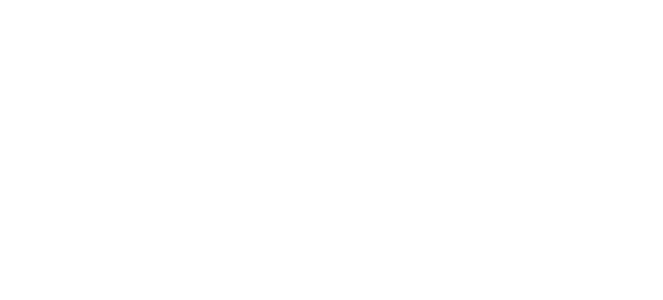
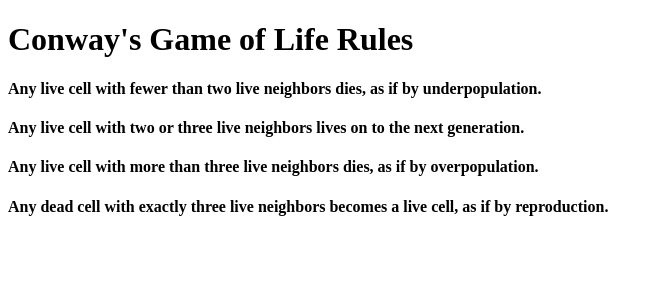
Before and after one commit to krisztinanmth/chikusho, a React (Create React App) app: page /rules in a window 1280 px wide. Shown: the top 300 px of the page, without its empty margins (0-663 px from the left). Built offline with nearby package versions, Linux system fonts and the light colour scheme.

Commit message:
feat(Rules.js)

```diff
--- a/src/components/App.js
+++ b/src/components/App.js
@@ -1,11 +1,15 @@
 import React from 'react';
 import { BrowserRouter as Router, Route } from 'react-router-dom';
 import Team from '../containers/Team';
+import Rules from '../containers/Rules'
 
 const App = () => {
   return (
     <Router>
+      <div>
       <Route exact path="/team" component={Team} />
+      <Route  path="/rules" component={Rules}/>
+      </div>
     </Router>
   );
 };
--- /dev/null
+++ b/src/containers/Rules.js
@@ -0,0 +1,22 @@
+import React, { Component } from 'react';
+import rules from '../content/rules'
+
+class Rules extends Component {
+  state = {
+      rules: rules
+  };
+
+  render() {
+    const{rules} = this.state
+     return(
+         <div>
+         <h1>Conway's Game of Life Rules</h1>
+        { rules.map(rule =>
+        <div key={rule.id}>
+            <h4>{rule.rule}</h4>
+        </div>
+        )}
+        </div>
+    ) }
+}
+export default Rules
--- a/src/content/rules.js
+++ b/src/content/rules.js
@@ -1,8 +1,16 @@
 const rules = [
-    {
-        1: 'Any live cell with fewer than two live neighbors dies, as if by underpopulation.',
-        2: 'Any live cell with two or three live neighbors lives on to the next generation.',
-        3: 'Any live cell with more than three live neighbors dies, as if by overpopulation.',
-        4: 'Any dead cell with exactly three live neighbors becomes a live cell, as if by reproduction.',
-    }
+    { rule: 'Any live cell with fewer than two live neighbors dies, as if by underpopulation.',
+      id: 1   },
+
+    {rule: 'Any live cell with two or three live neighbors lives on to the next generation.',
+     id: 2   },
+
+    { rule: 'Any live cell with more than three live neighbors dies, as if by overpopulation.',
+      id: 3  },
+
+    { rule: 'Any dead cell with exactly three live neighbors becomes a live cell, as if by reproduction.',
+      id: 4  },
+
 ];
+
+export default rules
```
